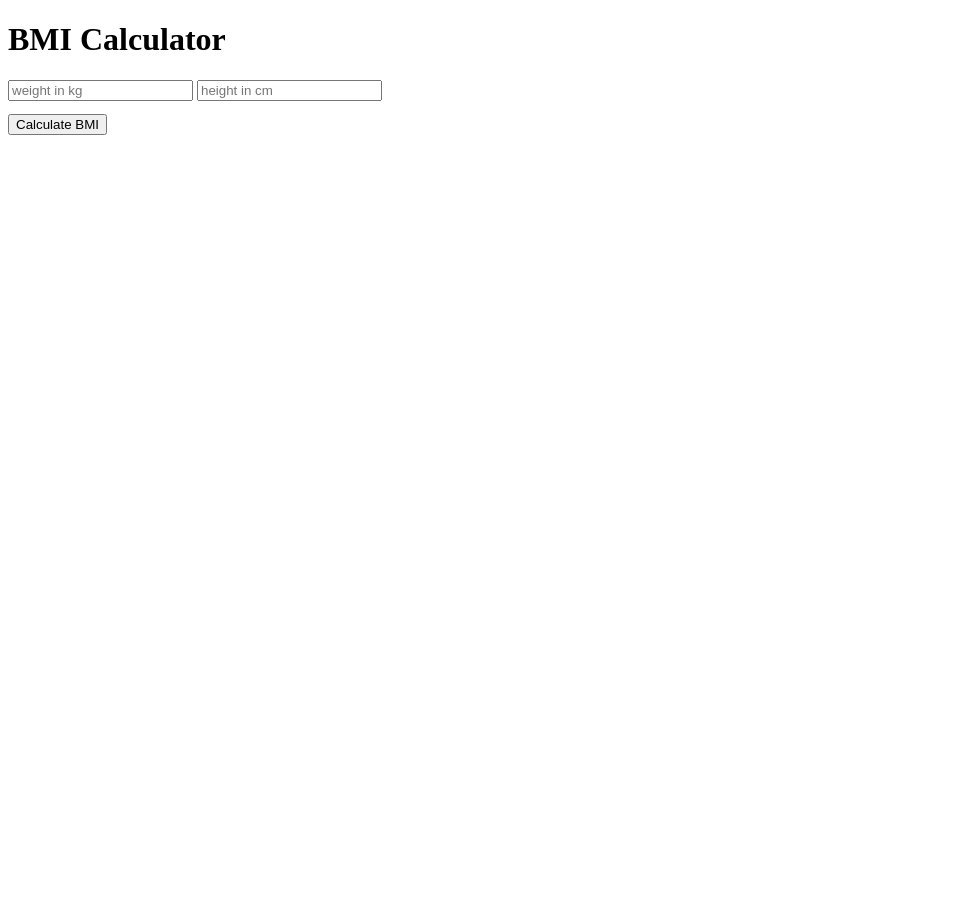
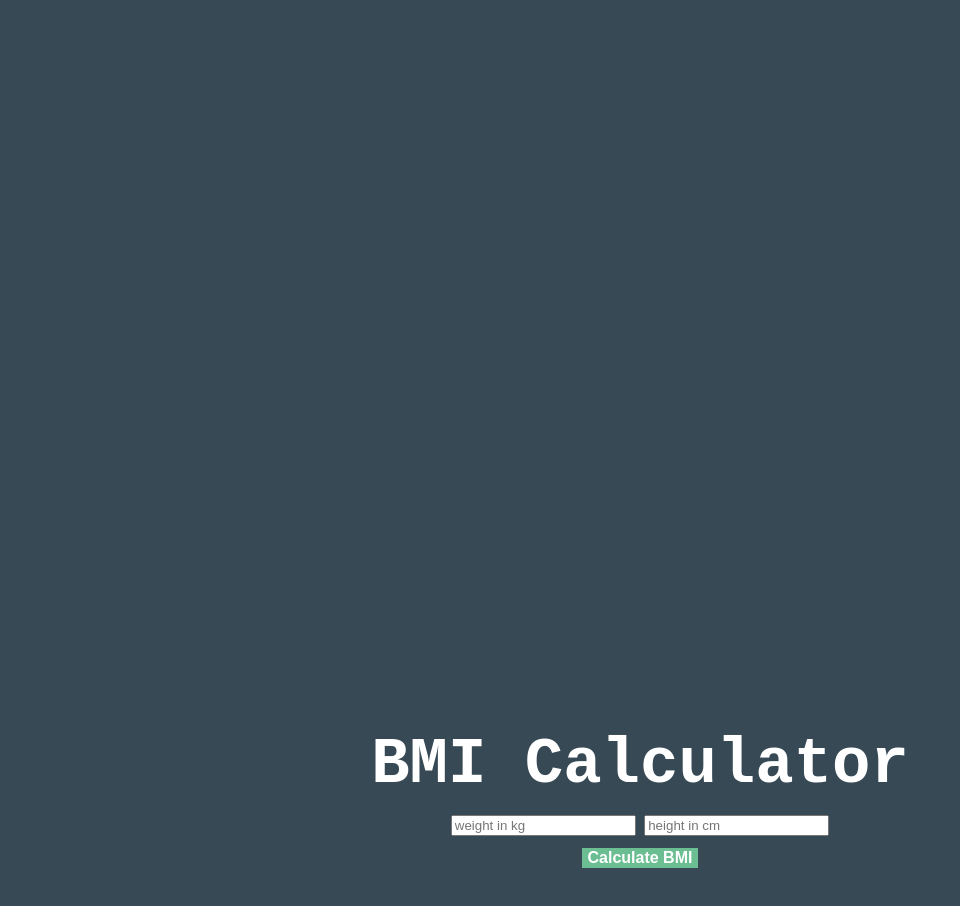
Before and after one commit to ArNeto19/bmiCalculator, a website: page index.html in a window 1280 px wide. Shown: the top 906 px of the page, without its empty margins (0-960 px from the left). Before the commit the page ends 800 px from the top, so only its background shows below. Drawn offline with Linux system fonts and the light colour scheme.

Commit message:
Added CSS to the home page.

```diff
--- a/index.html
+++ b/index.html
@@ -1,17 +1,24 @@
 <!DOCTYPE html>
 <html lang="en" dir="ltr">
+
 <head>
   <meta charset="utf-8">
+  <link rel="stylesheet" href="./style.css">
   <title>BMI Calculator</title>
 </head>
+
 <body>
+  <div class="container">
     <h1>BMI Calculator</h1>
     <form class="" action="/bmicalculator" method="post">
       <input type="text" name="weight" placeholder="weight in kg">
       <input type="text" name="height" placeholder="height in cm">
       <br>
-      <button style="margin: 1% 0" type="submit" name="button">Calculate BMI</button>
+      <button type="submit" name="button">Calculate BMI</button>
     </form>
+  </div>
+
 
 </body>
+
 </html>
--- /dev/null
+++ b/style.css
@@ -0,0 +1,31 @@
+body {
+  font: normal 14px/100% "Andale Mono", AndaleMono, monospace;
+  color: #fff;
+  padding: 3rem;
+  margin: 0 auto;
+  background-color: #374954;
+  text-align: center;
+}
+
+h1 {
+  font-size: 4rem;
+}
+
+.container {
+  margin: 60% auto;
+}
+
+button {
+  display: inline-block;
+  background-color: #6bbe92;
+  border: 0;
+  margin: 1% 0;
+  text-align: center;
+  color: #fff;
+  font-weight: bold;
+  font-size: 1rem;
+}
+
+button:active {
+  background-color: #6bbe70
+}
```
Lines whose indentation alone changed are shown as unchanged.
